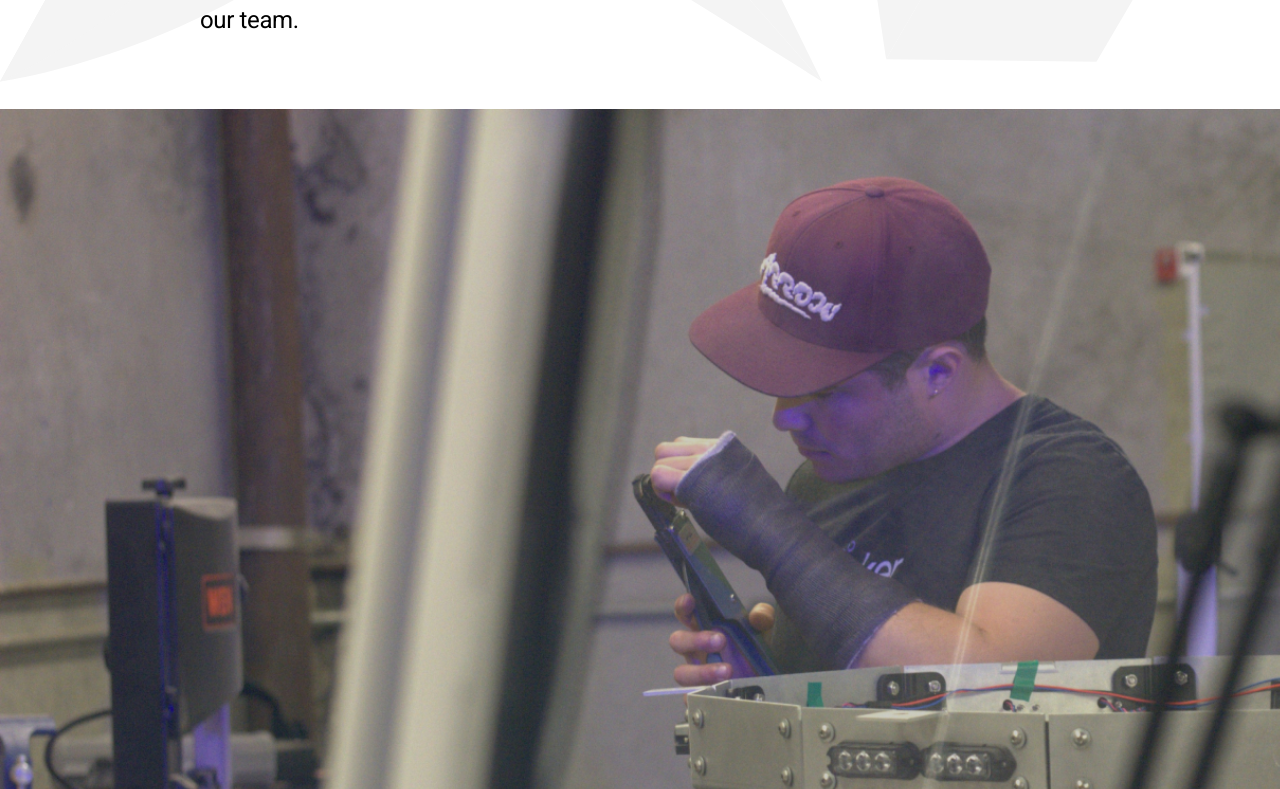
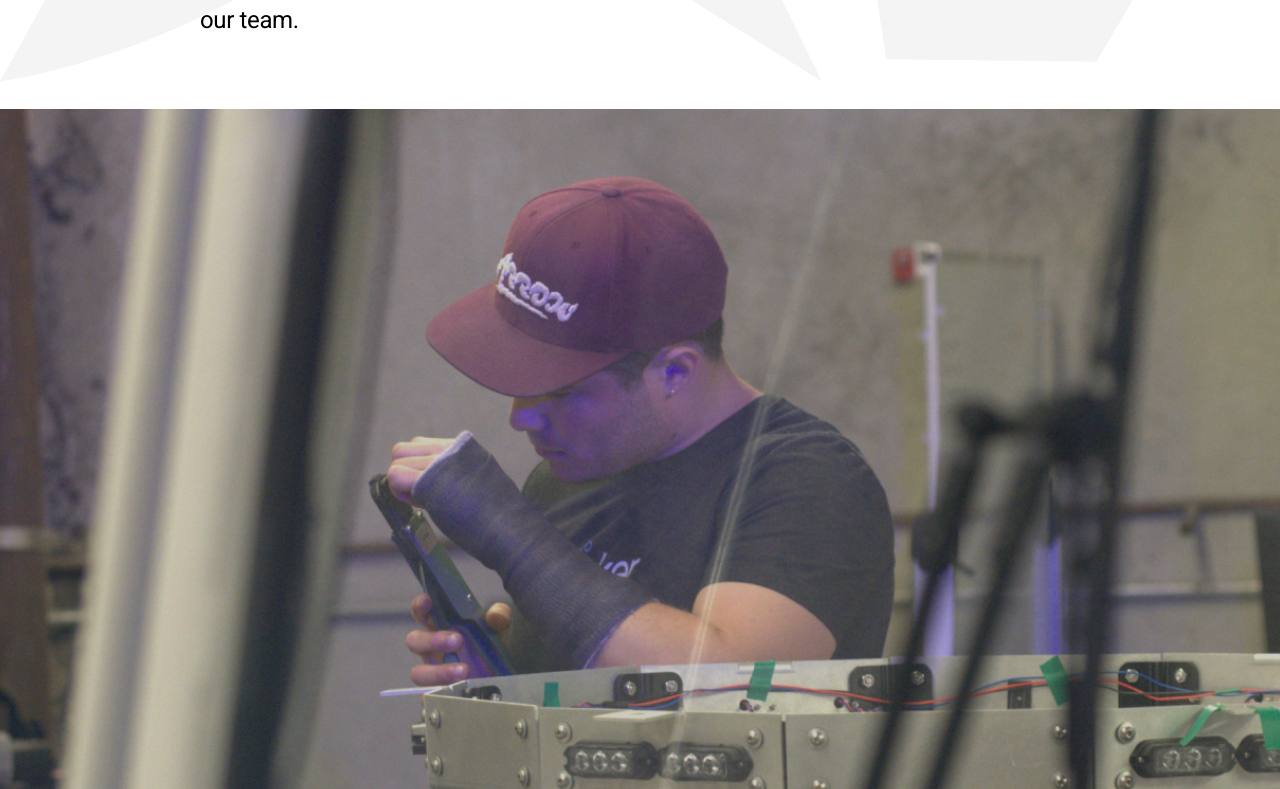
Before and after one commit to rw5614/aerovect_web_staging, a React (Create React App) app: page /#/careers in a window 1280 px wide. Shown: the part 691-1480 px from the top of the page. Built offline with nearby package versions, Linux system fonts and the light colour scheme.

Commit message:
fix josh, fix date

```diff
--- a/src/views/Careers/Careers.scss
+++ b/src/views/Careers/Careers.scss
@@ -144,7 +144,10 @@
         @media (max-height: 700px) {
             height: 200vh;
         }
-        object-fit: cover;
+        background: url('../../assets/Careers/banner.jpg');
+        background-size: cover;
+        background-repeat: no-repeat;
+        background-position: 35%;
 
     }
 
--- a/src/views/Careers/Careers.tsx
+++ b/src/views/Careers/Careers.tsx
@@ -102,7 +102,7 @@ const Careers: React.FC<ViewProps> = ({
                 style={{ aspectRatio: '3 / 1' }}
                 id="2"
             /> */}
-            <img className="banner" src={bannerImg} alt="banner" id="2" />
+            <div className="banner" id="2" />
 
             <section className="benefitsSection" id="3">
                 <Parallax
--- a/src/views/News/News.tsx
+++ b/src/views/News/News.tsx
@@ -99,7 +99,7 @@ const News: React.FC<ViewProps> = ({
                             <img src={forbesImg} alt="cnbc" />
                             <div className="article">
                                 <h4>AeroVect Founders Recognized Amongst Forbes Top 30 Under 30</h4>
-                                <p>December 18, 2021</p>
+                                <p>December 1, 2021</p>
                             </div>
                             <a
                                 target="_blank"
```
Also changed, not shown: 6 other files (tests, documents, lock files or other folders).
